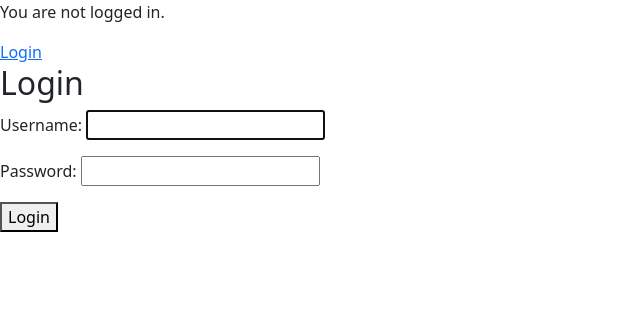
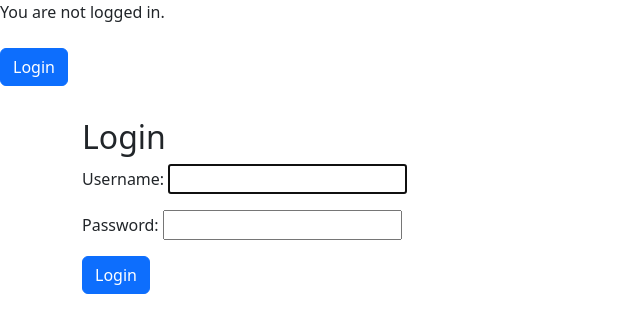
Before and after one commit to khabindra/Blog_Project-Using-Django, a Django app: page /accounts/login/ in a window 1280 px wide. Shown: the part 73-406 px from the top of the page, without its empty margins (0-640 px from the left). Run offline with Django 4.2, Linux system fonts and the light colour scheme; some libraries are stand-ins or nearby versions.

Commit message:
we worked on making the logout page

```diff
--- a/blog_project/blog_project/settings.py
+++ b/blog_project/blog_project/settings.py
@@ -121,6 +121,8 @@
 STATICFILES_DIRS = [os.path.join(BASE_DIR,'static')]
 
 LOGIN_REDIRECT_URL ='home'
+LOGOUT_REDIRECT_URL ='home'
+
 
 
 # Default primary key field type
--- a/blog_project/templates/base.html
+++ b/blog_project/templates/base.html
@@ -28,9 +28,10 @@
     </header>
     {% if user.is_authenticated %}
     <p>Hello {{user.username}}</p>
+    <a href="{% url 'logout' %}" class="btn btn-danger my-2">Logout</a>
     {% else %}
     <p>You are not logged in.</p>
-    <a href="{% url 'login' %}">Login</a>
+    <a href="{% url 'login' %}" class="btn btn-primary my-2">Login</a>
     {% endif %}
 
     <div>
--- a/blog_project/templates/registration/login.html
+++ b/blog_project/templates/registration/login.html
@@ -1,9 +1,12 @@
 {% extends 'base.html' %}
+
 {% block content %}
-<h2>Login</h2>
-<form method="post">
-    {% csrf_token %}
-    {{form.as_p}}
-    <button type="submit">Login</button>
-</form>
+<div class="container mt-4">
+    <h2>Login</h2>
+    <form method="post">
+        {% csrf_token %}
+        {{form.as_p}}
+        <button type="submit" class="btn btn-primary">Login</button>
+    </form>
+</div>
 {% endblock %}
```
Also changed, not shown: blog_project/db.sqlite3.
